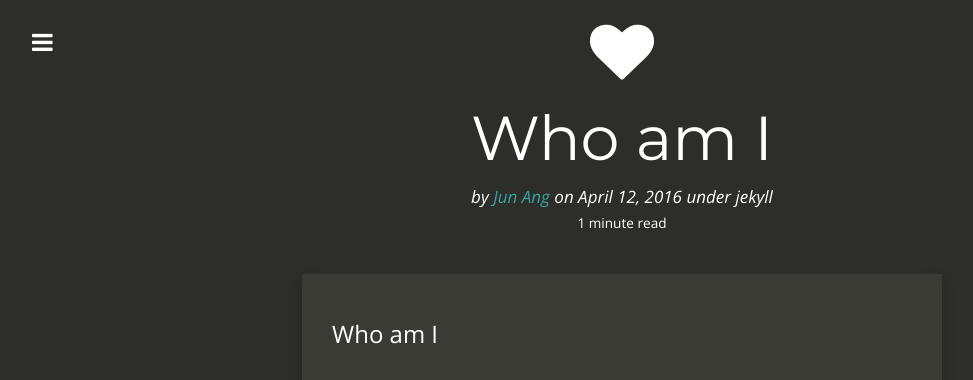
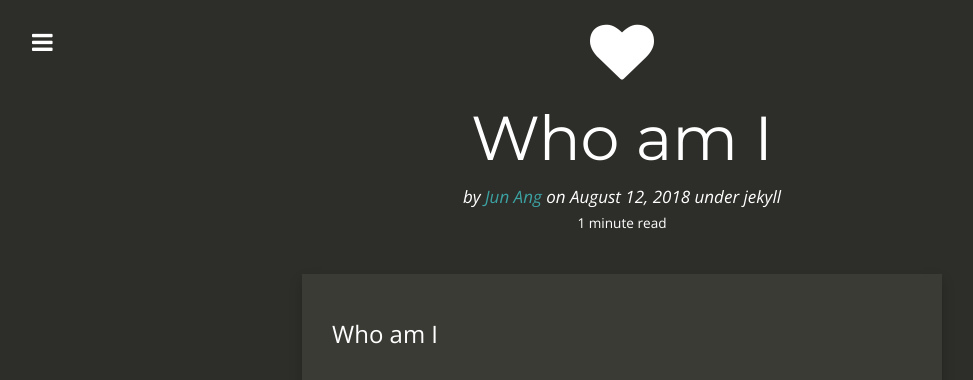
Before and after one commit to junang3/junang3.github.io, a Jekyll site: the page built from _posts/2018-08-12-who-am-i.md, in a window 1280 px wide. Shown: the top 380 px of the page, without its empty margins (18-991 px from the left). Built offline with Jekyll 4.4.1, drawn with Linux system fonts in a browser that asks for light colours; nearby versions of some CDN libraries.

Commit message:
Update 2018-08-12-who-am-i.md

```diff
--- a/_posts/2018-08-12-who-am-i.md
+++ b/_posts/2018-08-12-who-am-i.md
@@ -1,7 +1,7 @@
 ---
 layout:     post
 title:      Who am I
-date:       2016-04-12 07:31:19
+date:       2018-08-12 07:31:19
 author:     Jun Ang
 summary:    Who am I.
 categories: jekyll
```
